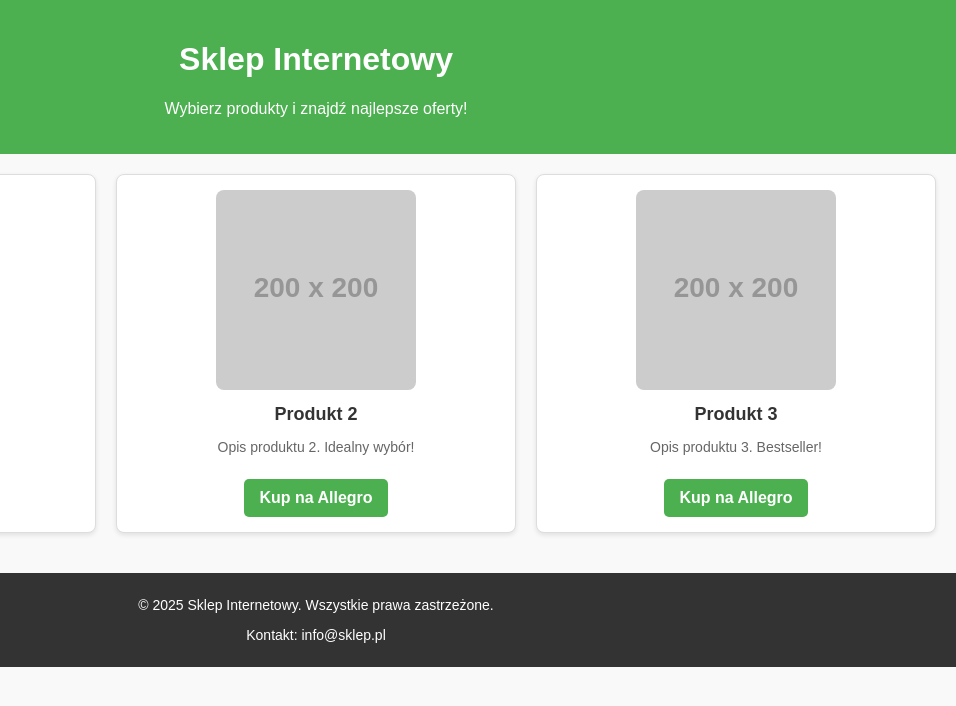
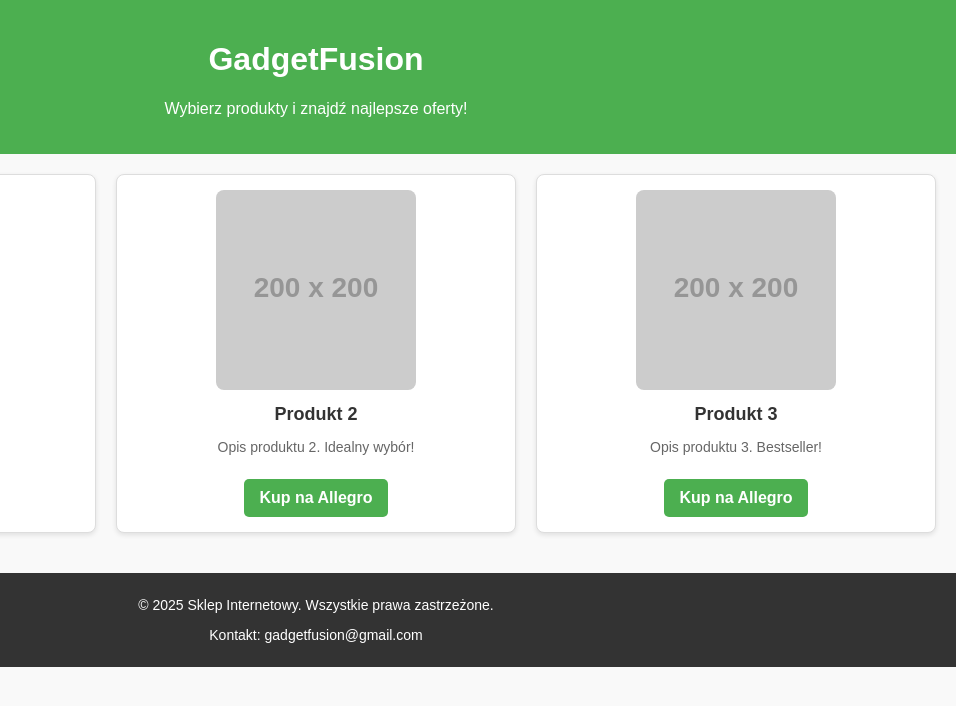
Before and after one commit to Sucha25/gadgetfusion, a plain HTML site: page index.html in a window 1280 px wide. Shown: the full height of the page, 324-1280 px from the left. Drawn offline with Linux system fonts and the light colour scheme; placeholder pictures from the web are drawn by us.

Commit message:
Update index.html

```diff
--- a/index.html
+++ b/index.html
@@ -8,7 +8,7 @@
 </head>
 <body>
     <header>
-        <h1>Sklep Internetowy</h1>
+        <h1>GadgetFusion</h1>
         <p>Wybierz produkty i znajdź najlepsze oferty!</p>
     </header>
 
@@ -40,7 +40,7 @@
 
     <footer>
         <p>&copy; 2025 Sklep Internetowy. Wszystkie prawa zastrzeżone.</p>
-        <p>Kontakt: info@sklep.pl</p>
+        <p>Kontakt: gadgetfusion@gmail.com</p>
     </footer>
 </body>
 </html>
```
